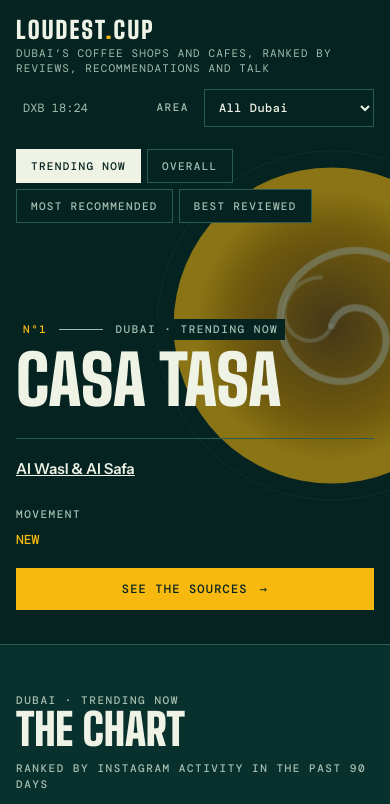
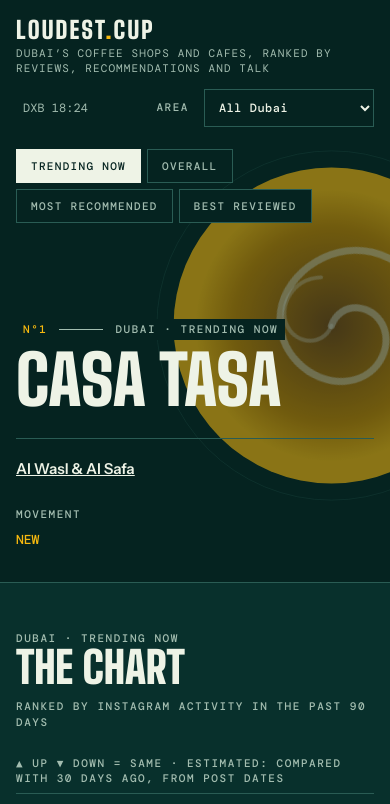
Before and after one commit to Hammerzzzzz/loudest-cup, a plain HTML site: page site/index.html in a window 390 px wide. Shown: the top 804 px of the page. Drawn offline with nearby package versions, Linux system fonts and the light colour scheme.

Commit message:
Remove the See the sources button from the top section
Co-Authored-By: Claude Opus 5.5 <noreply@anthropic.com>

```diff
--- a/site/index.html
+++ b/site/index.html
@@ -68,12 +68,10 @@ select{background:var(--gulf-deep);border:1px solid var(--line);padding:9px 10px
 #heroName{font-size:clamp(68px,17.5vw,224px);line-height:.84;margin-top:12px;overflow-wrap:anywhere}
 #heroName a{text-decoration:none}
 #heroName a:hover{color:var(--saffron)}
-.facts{position:relative;z-index:2;display:grid;grid-template-columns:minmax(0,1.5fr) minmax(0,.7fr) auto;gap:20px 28px;align-items:end;padding-block:18px 34px;border-top:1px solid var(--line)}
+.facts{position:relative;z-index:2;display:grid;grid-template-columns:minmax(0,1.5fr) minmax(0,.7fr);gap:20px 28px;align-items:end;padding-block:18px 34px;border-top:1px solid var(--line)}
 .fact b{display:block;font:600 16px/1.3 var(--body);font-variant-numeric:tabular-nums;margin-top:3px}
 .why{font-size:15px;max-width:52ch;min-width:0}
 .why strong{font-weight:600;display:block}
-.cta{display:inline-flex;align-items:center;gap:12px;background:var(--saffron);color:var(--gulf-deep);padding:13px 18px;font:500 12px var(--mono);letter-spacing:.1em;text-transform:uppercase;text-decoration:none;white-space:nowrap}
-.cta:hover{background:var(--foam)}
 
 /* Chart list */
 .head{display:flex;flex-wrap:wrap;justify-content:space-between;align-items:flex-end;gap:12px 24px;margin-bottom:26px}
@@ -129,7 +127,7 @@ footer .wrap{display:flex;flex-wrap:wrap;gap:8px 28px;justify-content:space-betw
 
 @media (max-width:980px){
   .facts{grid-template-columns:repeat(2,minmax(0,1fr))}
-  .why{grid-column:1/-1}.cta{grid-column:1/-1;justify-content:center}
+  .why{grid-column:1/-1}
   .row{grid-template-columns:26px 54px minmax(0,1fr)}
   .row .ar{grid-column:3/-1;grid-row:2}.row .bar{display:none}.row .d{display:none}
   .split{grid-template-columns:minmax(0,1fr)}
@@ -161,7 +159,6 @@ footer .wrap{display:flex;flex-wrap:wrap;gap:8px 28px;justify-content:space-betw
     <div class="facts">
       <div class="why" id="heroWhy"></div>
       <div class="fact"><span class="label">Movement</span><b id="fMove"></b></div>
-      <a class="cta" id="heroLink" target="_blank" rel="noopener">See the sources <span aria-hidden="true">→</span></a>
     </div>
   </div>
 </div>
@@ -222,11 +219,10 @@ function render(){
     $('heroName').innerHTML='<a href="'+esc(top.url)+'" target="_blank" rel="noopener">'+esc(top.name)+'</a>';
     $('heroWhy').innerHTML='<a class="heroMap" href="'+esc(top.maps)+'" target="_blank" rel="noopener"><strong>'+esc(D.areas.find(a=>a.id===top.area).name)+'</strong></a>';
     $('fMove').innerHTML=mv(top,k);
-    $('heroLink').href=top.sources.length?top.sources[0].url:top.url;$('heroLink').hidden=false;
   }else{
     $('heroName').textContent='Too quiet to call';
     $('heroWhy').innerHTML='<strong>'+esc(w)+'</strong>Not enough posts in this period to name a winner. Try the Overall chart.';
-    $('fMove').textContent='–';$('heroLink').hidden=true;
+    $('fMove').textContent='–';
   }
   $('chartEyebrow').textContent=w+' · '+D.tabLabels[k];
   $('chartTitle').textContent=(S.area==='all'?'The chart':'Other '+w+' cafes');
```
Also changed, not shown: site/loudest-cup.html (+3 -7 lines), site/template.html (+3 -7 lines).
